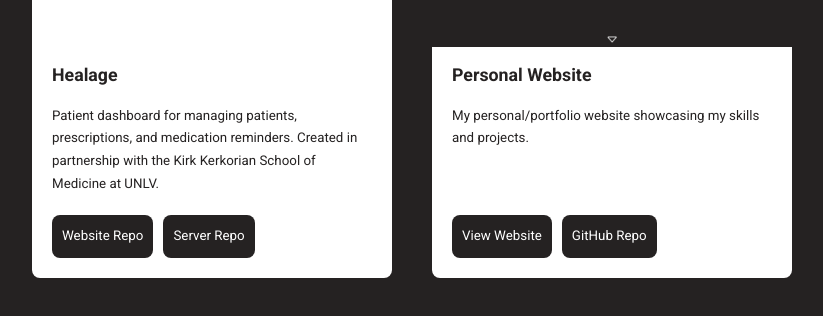
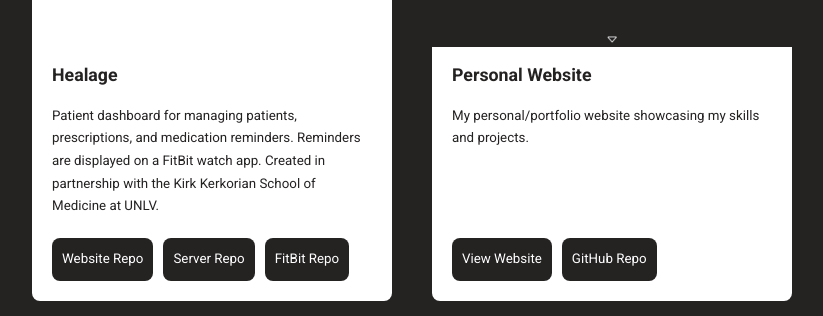
Before and after one commit to camerontabion/camerontabion.com, a Next.js app: page / in a window 1280 px wide. Shown: the part 1976-2292 px from the top of the page, without its empty margins (228-1051 px from the left). Built offline with nearby package versions, Linux system fonts and the light colour scheme; grey boxes are pictures that could not be loaded.

Commit message:
Added FitBit app repo to Healage project card

```diff
--- a/data/projects.ts
+++ b/data/projects.ts
@@ -3,11 +3,12 @@
 export const projects = [
   {
     name: 'Healage',
-    description: 'Patient dashboard for managing patients, prescriptions, and medication reminders. Created in partnership with the Kirk Kerkorian School of Medicine at UNLV.',
+    description: 'Patient dashboard for managing patients, prescriptions, and medication reminders. Reminders are displayed on a FitBit watch app. Created in partnership with the Kirk Kerkorian School of Medicine at UNLV.',
     image: '/healage.png',
     links: [
       { name: 'Website Repo', href: 'https://github.com/camerontabion/healage-website' },
       { name: 'Server Repo', href: 'https://github.com/camerontabion/healage-server' },
+      { name: 'FitBit Repo', href: 'https://github.com/camerontabion/healage-fitbit' },
     ],
   },
   {
```
